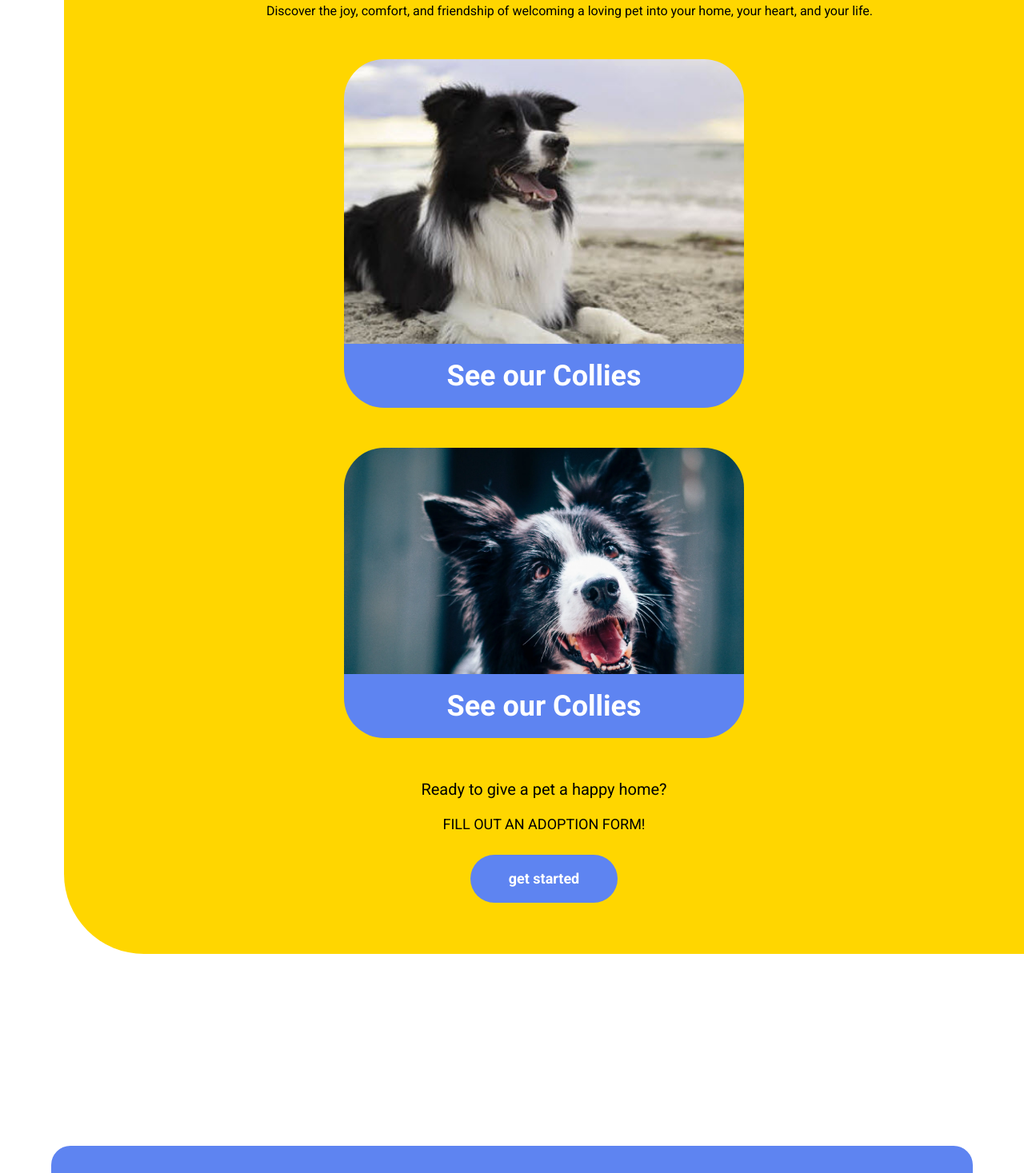
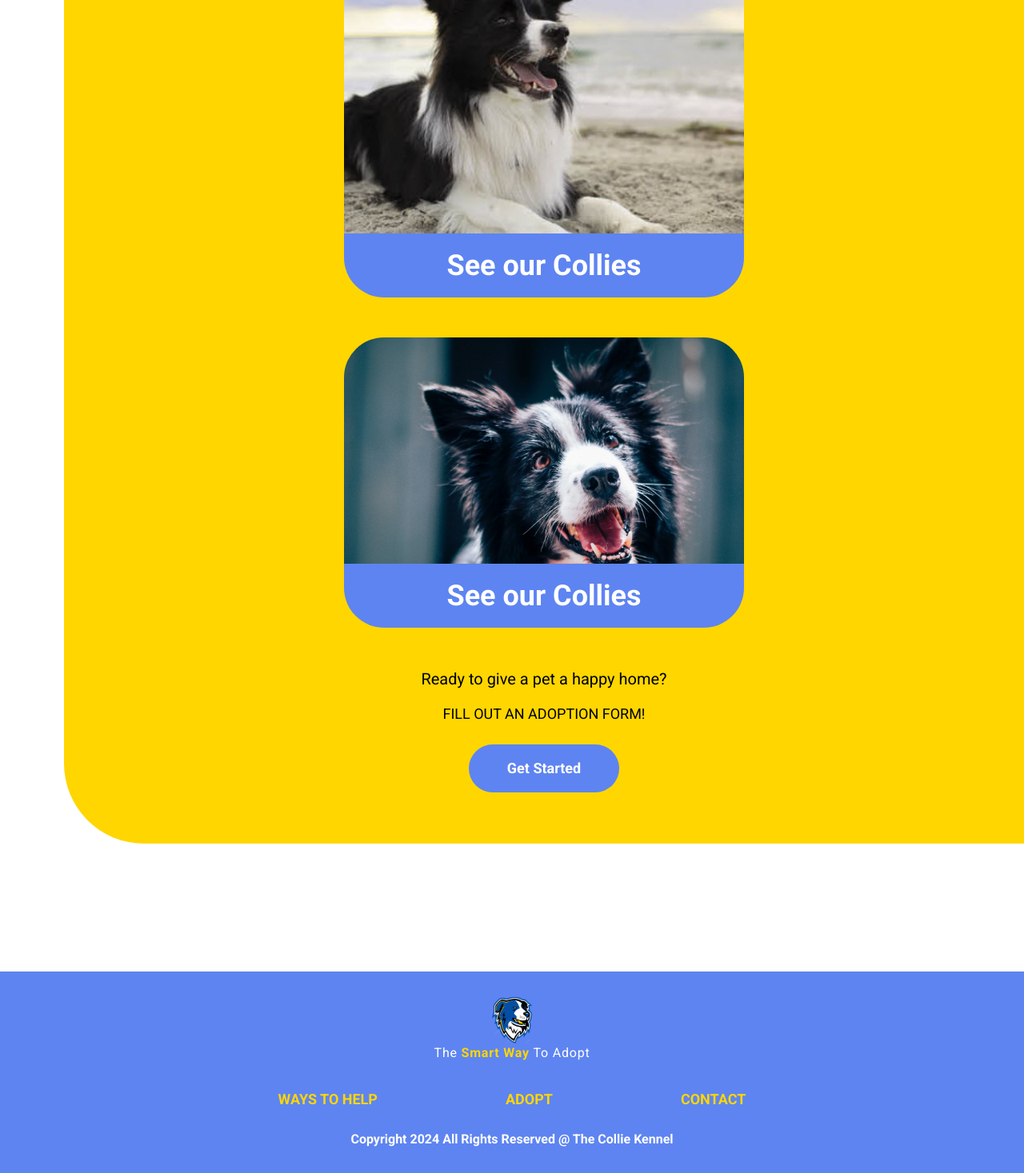
Before and after one commit to Parkourkid2000/React-Project-Finale, a React (Vite) app: page / in a window 1280 px wide. Shown: the part 1330-2797 px from the top of the page at 80% size. Built offline with nearby package versions, Linux system fonts and the light colour scheme.

Commit message:
made some fixes to the screen size optimizations, and cleaned up the footer and adopt sections

```diff
--- a/src/App.jsx
+++ b/src/App.jsx
@@ -3,7 +3,6 @@ import Nav from "./components/Nav"
 import Footer from './components/Footer'
 import Impact from "./components/Impact"
 import Adopt from "./components/Adopt"
-import Donate from "./components/Donate"
 
 
 
@@ -15,7 +14,6 @@ function App() {
     <Hero />
     <Impact />
     <Adopt />
-    <Donate />
     <Footer />
 
 
--- a/src/components/Adopt.jsx
+++ b/src/components/Adopt.jsx
@@ -17,14 +17,14 @@ const Adopt = () => {
         </p>
       </div>
       <div className="flex flex-col items-center">
-      <div className="mb-20 rounded-[50px] relative  flex  max-w-xl justify-center items-center">
-          <img src={Collie1} className="w-[500px]  max-w-xl rounded-[50px]" alt="" />
+      <div className="mb-20 rounded-[50px] relative flex  max-w-xl justify-center items-center">
+          <img src={Collie1} className="w-[500px]  max-w-[90vw] rounded-[50px]" alt="" />
           <div className="bg-color2 text  text-4xl max-w-xl font-bold flex items-center justify-center h-20 rounded-b-[50px] absolute bottom-[-30px] w-full">
             <button className="text-light">See our Collies</button>
           </div>
         </div>
         <div className="mb-20 rounded-[50px] relative  flex max-w-xl justify-center items-center">
-          <img src={Collie2} className="w-[500px] max-w-xl rounded-[50px]" alt="" />
+          <img src={Collie2} className="w-[500px] max-w-[90vw] rounded-[50px]" alt="" />
           <div className="bg-color2 text-4xl max-w-xl font-bold flex items-center justify-center h-20 rounded-b-[50px] absolute bottom-[-30px] w-full">
             <button className="text-light">See our Collies</button>
           </div>
@@ -32,7 +32,7 @@ const Adopt = () => {
 
       </div>
 
-      <div className="md:text-center flex justify-around md:flex-col items-center pb-16">
+      <div className="md:text-center flex justify-around max-sm:flex-col max-sm:text-center md:flex-col items-center pb-16">
         <div>
           <h1 className="pb-4 text-xl ">
             Ready to give a pet a <span>happy home?</span>
@@ -40,8 +40,9 @@ const Adopt = () => {
           <p className="text-lg pb-6">FILL OUT AN ADOPTION FORM!</p>
         </div>
         <div className="">
-          <button className="bg-color2 text-light rounded-full px-12 py-4 font-bold text-lg">
-            get started
+          <button className="bg-color2 text-light rounded-full px-12 py-4 font-bold text-lg
+          ">
+            Get Started
           </button>
         </div>
       </div>
--- a/src/components/Donate.jsx
+++ b/src/components/Donate.jsx
@@ -1,20 +1,20 @@
-const Donate = () => {
-  return (
-    <section className="flex items-center justify-center">
-      <div className="bg-color2 my-20 p-40 w-[90%] rounded-3xl ">
-        <h1 className="text-3xl">
-          Give your help to give a {' '}
-          <span className="text-color1 font-bold">home</span>.
-        </h1>
-        <h1 className="uppercase text-2xl">Please Donate Today!</h1>
-        <p>
-          Our furry friends need generous people like you to come to their
-          rescue. Your donations provide life-saving medical care and allow us
-          to give our animals a haven until they can find a home.
-        </p>
-      </div>
-    </section>
-  );
-};
+// const Donate = () => {
+//   return (
+//     <section className="flex items-center justify-center">
+//       <div className="bg-color2 my-20 p-40 w-[90%] rounded-3xl ">
+//         <h1 className="text-3xl">
+//           Give your help to give a {' '}
+//           <span className="text-color1 font-bold">home</span>.
+//         </h1>
+//         <h1 className="uppercase text-2xl">Please Donate Today!</h1>
+//         <p>
+//           Our furry friends need generous people like you to come to their
+//           rescue. Your donations provide life-saving medical care and allow us
+//           to give our animals a haven until they can find a home.
+//         </p>
+//       </div>
+//     </section>
+//   );
+// };
 
-export default Donate;
+// export default Donate;
--- a/src/components/Footer.jsx
+++ b/src/components/Footer.jsx
@@ -9,30 +9,30 @@ const Footer = () => {
             The <span className="text-color1 font-bold">Smart Way</span> To Adopt
           </h1>
         </figure>
-        <div className="flex gap-40 pb-6 text-center ">
+        <div className="flex gap-40 max-sm:gap-20 pb-6 text-center ">
         <ul className="text-light">
-        <h1 className="text-lg font-bold text-color1">Ways to Help</h1>
-            <li>Adopt</li>
+        <h1 className="text-lg font-bold text-color1 uppercase">Ways to Help</h1>
+            {/* <li>Adopt</li>
             <li>Donate</li>
             <li>Foster</li>
-            <li>Volunteer</li>
+            <li>Volunteer</li> */}
           </ul>
           <ul className="text-light">
-            <h1 className="text-lg font-bold text-color1">Adopt</h1>
+            <h1 className="text-lg font-bold text-color1 uppercase">Adopt</h1>
+            {/* <li>Services</li>
             <li>Services</li>
             <li>Services</li>
+            <li>Services</li> */}
+          </ul>
+          <ul className="text-light">
+            <h1 className="text-lg font-bold text-color1 uppercase">Contact</h1>
+            {/* <li>Services</li>
             <li>Services</li>
             <li>Services</li>
-          </ul>
-          <ul className="text-light">
-            <h1 className="text-lg font-bold text-color1">Contact</h1>
-            <li>Services</li>
-            <li>Services</li>
-            <li>Services</li>
-            <li>Services</li>
+            <li>Services</li> */}
           </ul>
         </div>
-        <ul className="flex gap-8 pb-6 text-light ">
+        {/* <ul className="flex gap-8 pb-6 text-light ">
           <li>
             <a href="">Social Link</a>
           </li>
@@ -42,8 +42,8 @@ const Footer = () => {
           <li>
             <a href="">Social Link</a>
           </li>
-        </ul>
-        <p className="pb-8 text-light">Copyright 2024 All Rights Reserved @ The Collie Kennel</p>
+        </ul> */}
+        <p className="pb-8 text-light font-bold">Copyright 2024 All Rights Reserved @ The Collie Kennel</p>
       </div>
     </footer>
   );
--- a/src/components/Hero.jsx
+++ b/src/components/Hero.jsx
@@ -16,7 +16,7 @@ const Hero = () => {
           </p>
           <Button text="Click Me" />
         </div>
-        <div className="w-[100vw] flex items-center justify-center">
+        <div className="max-w-[100vw] flex items-center justify-center">
           <img src={CagedCollie2} alt="Caged Collie 2"
           className="flex" />
         </div>
--- a/src/components/Nav.jsx
+++ b/src/components/Nav.jsx
@@ -30,7 +30,7 @@ const Nav = () => {
         </li>
       </ul>
       <div className='max-md:block md:hidden text-light'>
-        <h1>Menu</h1>
+        <h1 className='hover:text-color1 cursor-pointer'>Menu</h1>
       </div>
 
    </nav>
```
